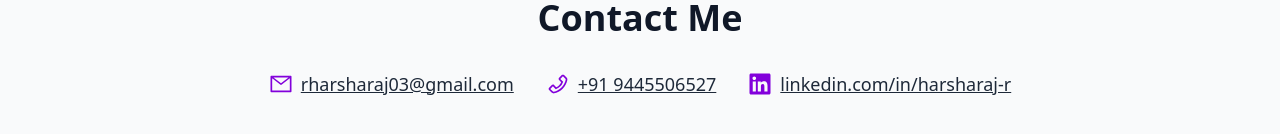
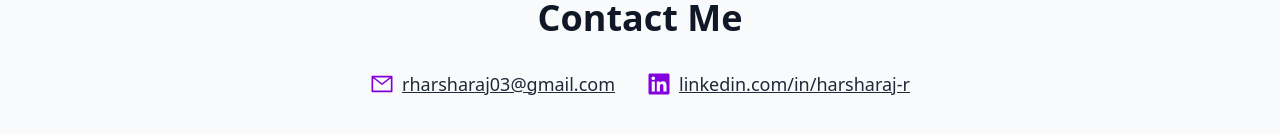
Before and after one commit to harsha-2703/harsha-2703.github.io, a React (Vite) app: page / in a window 1280 px wide. Shown: the part 4246-4380 px from the top of the page. Built offline with nearby package versions, Linux system fonts and the light colour scheme.

Commit message:
Update Contact.jsx

```diff
--- a/src/components/Contact.jsx
+++ b/src/components/Contact.jsx
@@ -14,13 +14,6 @@ function Contact() {
             <AiOutlineMail className="text-purple-700 w-6 h-6" />
             <a href="mailto:rharsharaj03@gmail.com" className="underline">
               rharsharaj03@gmail.com
-            </a>
-          </div>
-
-          <div className="flex items-center gap-2">
-            <AiOutlinePhone className="text-purple-700 w-6 h-6" />
-            <a href="tel:+919445506527" className="underline">
-              +91 9445506527
             </a>
           </div>
 
```
